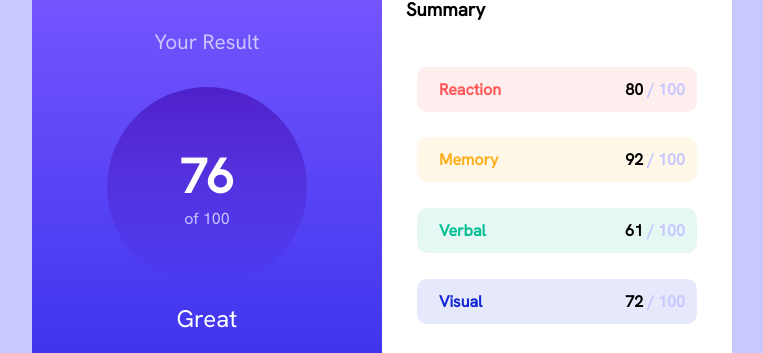
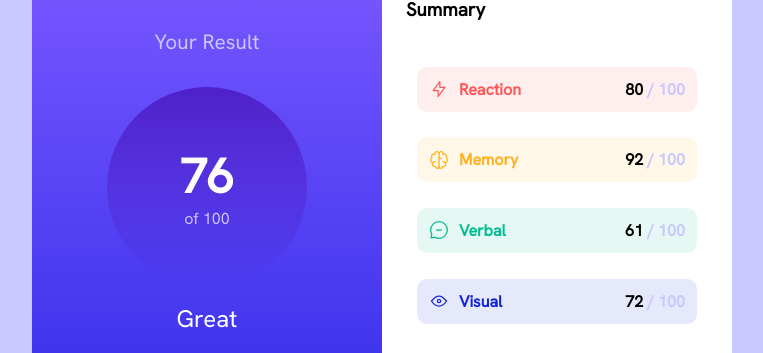
Before and after one commit to damiao-git/frontendmentor01, a plain HTML site: page index.html in a window 1280 px wide. Shown: the part 177-530 px from the top of the page, without its empty margins (258-1021 px from the left). Drawn offline with Linux system fonts and the light colour scheme.

Commit message:
resolver problema no link dos icones

```diff
--- a/index.html
+++ b/index.html
@@ -28,7 +28,7 @@
       <div class="scores">
         <div class="mini-score reaction">
           <div class="gap-1">
-            <img src="assets/images/icon-reaction.svg" alt="">
+            <img src="images/icon-reaction.svg" alt="">
             Reaction
           </div>
           <div>
@@ -37,7 +37,7 @@
         </div>
         <div class="mini-score memory">
           <div class="gap-1">
-            <img src="assets/images/icon-memory.svg" alt="">
+            <img src="images/icon-memory.svg" alt="">
             Memory
           </div>
           <div>
@@ -46,7 +46,7 @@
         </div>
         <div class="mini-score verbal">
           <div class="gap-1">
-            <img src="assets/images/icon-verbal.svg" alt="">
+            <img src="images/icon-verbal.svg" alt="">
             Verbal
           </div>
           <div>
@@ -55,7 +55,7 @@
         </div>
         <div class="mini-score visual">
           <div class="gap-1">
-            <img src="assets/images/icon-visual.svg" alt="">
+            <img src="images/icon-visual.svg" alt="">
             Visual
           </div>
           <div>
```
